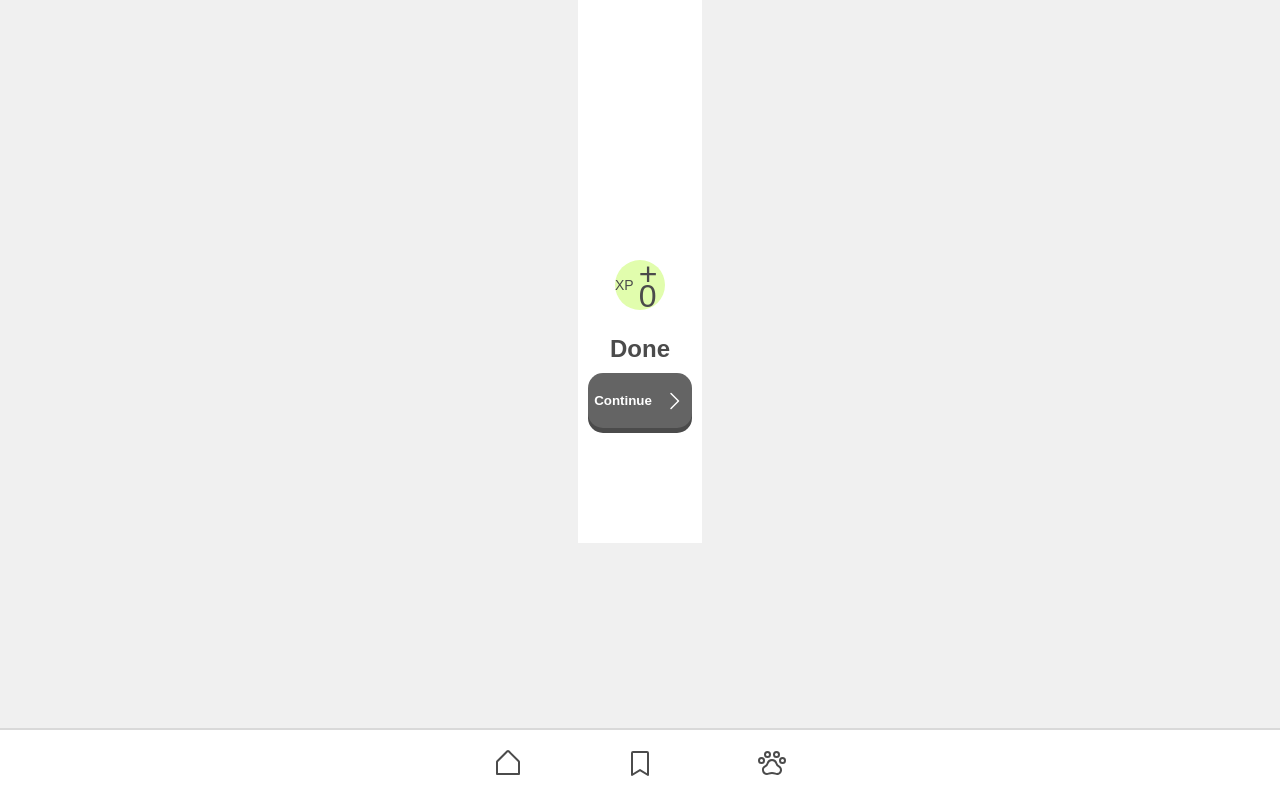
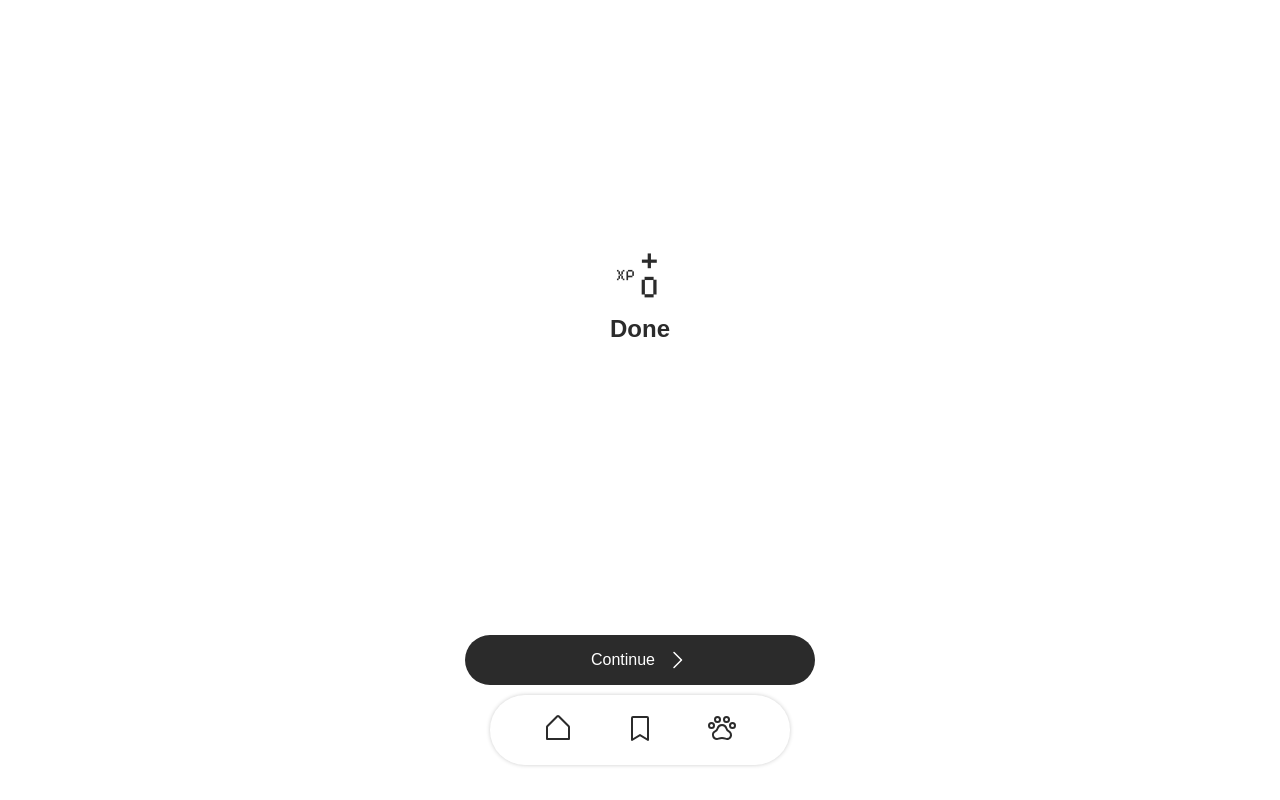
Before and after one commit to orngsoftware/helfy, a React (Vite) app in the folder frontend/: page /done/task in a window 1280 px wide. Built offline with nearby package versions, Linux system fonts and the light colour scheme.

Commit message:
update: index.css

```diff
--- a/frontend/src/index.css
+++ b/frontend/src/index.css
@@ -1,37 +1,47 @@
 :root {
     font-family: Arial, Helvetica, sans-serif;
-    --black-color: #4b4b4b;
-    --grey-color: #f0f0f0;
-    --dark-grey-color: #d9d9d9;
-    --dark-green-color: #80b918;
-    --green-color: #e1fdad;
-    --dark-blue-color: #52abff;
-    --blue-color: #b3daff;
-    --orange-color: #ffad54;
-    --dark-yellow-color: #e8a92b;
-    --yellow-color: #ffe574;
-    --red-color: #e85621;
+    --black-color: #2b2b2b;
+    --grey-color: #EFEFEF;
+    --dark-grey-color: #949796;
+    --dark-green-color: #D9F253;
+    --green-color: #e9ff70;
+    --dark-blue-color: #35c6ff;
+    --blue-color: #70d6ff;
+    --orange-color: #ff9770;
+    --dark-yellow-color: #e5af28;
+    --yellow-color: #ffd670;
+    --red-color: #ff0000;
 }
 
 li {
-    font-size: 14px;
+    font-size: 1rem;
+}
+
+.pixel-sans {
+    font-family: "Pixelify Sans", sans-serif;
+    font-weight: 100;
 }
 
 p {
-    font-size: 14px;
+    font-size: 1rem;
+    font-weight: 400;
     margin: 5px;
-    line-height: 1.4rem;
+    line-height: 1.6rem;
     max-width: 350px;
+}
+
+button {
+    font-size: 1rem;
 }
 
 a {
     text-decoration: underline;
-    color: var(--dark-green-color);
+    color: var(--blue-color);
     transition: color 0.3s ease;
 }
 
 a:hover {
-    color: #8cca1a;
+    color: var(--dark-blue-color);
 }
 
 body {
@@ -41,11 +51,11 @@ body {
 }
 
 h2, h3, .sm-heading {
-    font-weight: bold;
+    font-weight: 600;
 }
 
 h2, h3 {
-    margin: 10px;
+    margin: 5px;
 }
 
 footer {
@@ -64,13 +74,8 @@ footer {
     color: var(--red-color);
 }
 
-.right-text {
-    margin-left: 10px;
-}
-
 .to-right {
-    align-self: flex-end;
-    margin-right: 15px;
+    margin-left: auto;
 }
 
 .to-left {
@@ -79,177 +84,78 @@ footer {
 
 .to-bottom {
     margin-top: auto;
-    margin-bottom: 85px;
+    margin-bottom: 25px;
 }
 
 .clickable {
     cursor: pointer;
 }
 
+.pixelated-img {
+    image-rendering: pixelated;
+}
+
 /* Buttons */
 
 .btn-primary {
     border: none;
-    border-radius: 15px;
+    border-radius: 25px;
+    padding: 20px;
     color: white;
-    background-color: #646464;
-    height: 55px;
+    background-color: var(--black-color);
+    height: 50px;
     width: 100%;
-    font-weight: bold;
+    max-width: 350px;
     display: flex;
     justify-content: center;
     align-items: center;
     gap: 10px;
     cursor: pointer;
-    box-shadow: 0 5px var(--black-color);
-    transition: background-color 0.3s ease, transform 0.1s ease, box-shadow 0.1s ease;
+    transition: transform 0.1s ease;
 }
 
 .btn-primary:active {
-    box-shadow: none;
-    transform: translateY(5px);
+    transform: scale(0.9);
 }
 
-/* Green variant */
-.btn-primary.green {
-    background-color: var(--green-color);
-    color: var(--black-color);
-    box-shadow: 0 5px var(--dark-green-color);
-}
-
-.btn-primary.green:active {
-    box-shadow: none;
-}
-
-/* Blue variant */
-.btn-primary.blue {
-    background-color: var(--blue-color);
-    color: var(--black-color);
-    box-shadow: 0 5px var(--dark-blue-color);
-}
-
-.btn-primary.blue:active {
-    box-shadow: none;
-}
-
-/* White variant */
 .btn-primary.btn-white {
     background-color: white;
     color: var(--black-color);
-    box-shadow: 0 5px var(--dark-grey-color);
 }
-
-.btn-primary.btn-white:active {
-    box-shadow: none;
-}
-
-/* Red variant */
-.btn-primary.btn-red {
-    background-color: var(--orange-color);
-    border: 2px solid var(--red-color);
-    color: var(--red-color);
-    box-shadow: 0 5px var(--red-color);
-}
-
-.btn-primary.btn-red:active {
-    box-shadow: none;
-}
-
-/* Outline button */
-.btn-outline {
-    border: 2px solid var(--black-color);
-    background-color: transparent;
-    color: var(--black-color);
-    border-radius: 15px;
-    height: 55px;
-    width: 100%;
-    font-weight: bold;
-    display: flex;
-    justify-content: center;
-    align-items: center;
-    gap: 10px;
-    cursor: pointer;
-    transition: background-color 0.3s ease, transform 0.1s ease, box-shadow 0.1s ease;
-}
-
-.btn-outline:hover {
-    background-color: var(--dark-grey-color);
-}
-
 
 /* Components and containers */
 
 .auth-input {
     border: none;
+    box-sizing: border-box;
     border-radius: 15px;
     height: 50px;
-    flex: 1;
     padding-left: 15px;
-    width: 300px;
+    width: 100%;
 }
 
 .auth-input::placeholder {
-    font-size: 14px;
+    font-size: 1rem;
 }
 
 .auth-form {
     display: flex;
     flex-direction: column;
     gap: 10px;
-    min-width: 300px;
+    width: 100%;
     margin-top: 20px;
 }
 
 .card {
-    position: relative;
     display: flex;
     flex-direction: column;
-    align-items: flex-start;
-    justify-content: flex-start;
     border-radius: 15px;
     background-color: white;
-    max-width: 350px;
-    padding: 10px;
-}
-
-.card.clickable {
-    box-shadow: 0 5px var(--dark-grey-color);
-    transition: 0.1s ease, box-shadow 0.1s ease;
-}
-.card.clickable:active {
-    box-shadow: none;
-    transform: translateY(5px);
-}
-.card.clickable.learn {
-    background-color: var(--blue-color);
-    box-shadow: 0 5px var(--dark-blue-color);
     width: 100%;
-}
-.card.clickable.learn:active {
-    box-shadow: none;
-}
-.card.clickable.task {
-    background-color: white;
-    width: 100%;
-}
-
-.card.clickable.task.delayed {
-    background-color: var(--orange-color);
-    box-shadow: 0 5px var(--red-color);
-}
-
-.card.clickable.task.delayed:active {
-    box-shadow: none;
-}
-
-.card.clickable.task.habit {
-    background-color: var(--yellow-color);
-    border: 2px solid var(--dark-yellow-color);
-    box-shadow: 0 5px var(--dark-yellow-color);
-}
-
-.card.clickable.task.habit:active {
-    box-shadow: none;
+    box-sizing: border-box;
+    -moz-box-sizing: border-box;
+    -webkit-box-sizing: border-box;
+    padding: 15px;
 }
 
 .container {
@@ -265,9 +171,25 @@ footer {
     align-items: center;
 }
 
+.icon-row.w-bg {
+    background-color: var(--dark-green-color);
+    width: fit-content;
+    height: fit-content;
+    border-radius: 25px;
+    box-sizing: border-box;
+    padding: 0 10px 0 10px;
+}
+
+.icon-row.w-bg.w-outline {
+    background-color: transparent;
+    border: 2px solid white;
+}
+
 .col {
     display: flex;
     flex-direction: column;
+    width: 100%;
+    max-width: 350px;
     margin: 10px;
 }
 
@@ -295,57 +217,17 @@ footer {
     flex-wrap: wrap;
 }
 
-.scrollable {
-    max-height: 50%;
-    overflow-y: auto;
+.color-container {
+    position: absolute;
+    top: 0;
+    left: 0;
+    width: 100%;
+    min-height: 100vh;
+    display: flex;
+    justify-content: center;
 }
 
 /* Elements */
-
-.circle {
-    position: absolute;
-    display: flex;
-    justify-content: center;
-    align-items: center;
-    top: -6px;
-    right: -2px;
-    width: 20px;
-    height: 20px;
-    background-color: var(--red-color);
-    border-radius: 50%;
-    z-index: 1;
-}
-
-.arrow-back {
-    margin-bottom: 10px;
-    cursor: pointer;
-}
-
-.task-mark {
-    position: absolute;
-    right: 10px;
-}
-
-.outline-box {
-    display: flex;
-    justify-content: center;
-    align-items: center;
-    border-radius: 15px;
-    border: 2px solid var(--black-color);
-    height: fit-content;
-    min-width: 80px;
-    padding: 0px 2px 0px 2px;
-}
-
-.outline-box.tab-active {
-    border: 2px solid var(--dark-green-color);
-    background-color: var(--green-color);
-    color: var(--dark-green-color);
-}
-
-.outline-box.tab {
-    border: none;
-}
 
 .hl {
     flex: 1;
@@ -367,11 +249,18 @@ footer {
     display: flex;
     justify-content: center;
     align-items: center;
-    background-color: var(--green-color);
+    background-color: white;
+    border: none;
     border-radius: 50%;
-    width: 50px;
-    height: 50px;
+    width: 30px;
+    height: 30px;
     cursor: pointer;
+}
+
+.pill-container {
+    border-radius: 25px;
+    padding: 2px 10px 2px 10px;
+    background-color: var(--grey-color);
 }
 
 .card.landing-feature {
@@ -381,12 +270,11 @@ footer {
 }
 
 .card.popup {
-    position: fixed;
     align-items: center;
     text-align: center;
-    top: 50%;
-    left: 50%;
-    transform: translate(-50%, -50%);
+    max-width: 320px;
+    gap: 10px;
+    padding: 20px;
     z-index: 1000;
 }
 
@@ -394,9 +282,23 @@ footer {
     position: fixed;
     top: 0;
     left: 0;
+    justify-content: center;
+    align-items: center;
     background: rgba(0, 0, 0, 0.5);
     z-index: 999;
     overflow-y: auto;
+}
+
+.flash-overlay {
+    position: fixed;
+    top: 0;
+    left: 0;
+    width: 100%;
+    height: 100%;
+    background-color: rgb(251, 194, 51, 0.2);
+    border: 3px solid var(--dark-yellow-color);
+    box-sizing: border-box;
+    z-index: 9999;
 }
 
 .progress-bar {
@@ -412,21 +314,30 @@ footer {
    width: 90%;
    height: 20%;
    border-radius: 15px;
-   background-color: #75bcff;
+   background-color: var(--blue-color);
    align-self: flex-start;
    margin: 4px 5px 0px 4px
 }
 
 .card.popup.store {
-    top: 75%;
-    border: 2px solid var(--dark-grey-color);
     width: 90%;
+    max-height: 300px;
+    padding-top: 10px;
+    box-shadow: 0 0 4px #ccc;
     align-items: flex-start;
+}
+
+.card.store-element {
+    cursor: pointer;
+    border: 2px solid var(--grey-color);
+    align-items: center;
+    height: 135px;
 }
 
 .companion {
     position: relative;
     margin-bottom: 10px;
+    image-rendering: pixelated;
     width: 300px;
     height: 300px;
 }
@@ -436,6 +347,7 @@ footer {
     top: 0;
     left: 0;
     width: 300px;
+    image-rendering: pixelated;
     height: 300px;
     z-index: 2;
 }
@@ -446,29 +358,77 @@ footer {
     height: 300px;
 }
 
-.close-icon {
-    position: absolute;
-    top: 10px;
-    right: 10px;
+.tag {
+    background-color: rgb(255, 0, 0, 0.5);
+    color: var(--red-color);
+    border-radius: 5px;
+    padding-left: 5px;
+    padding-right: 5px;
+}
+
+.tag.right-tag {
+    margin-left: auto;
+}
+
+.tag p {
+    font-size: 0.8rem;
+    margin: 0px;
 }
 
 .navbar {
     display: flex;
     justify-content: center;
     align-items: center;
+    align-self: center;
+    gap: 50px;
     width: 100%;
-    gap: 100px;
+    max-width: 300px;
     height: 70px;
-    background-color: white;
-    border-top: 2px solid var(--dark-grey-color);
-    align-self: center;
+    background-color: rgba(255, 255, 255, 0.3);
+    border-radius: 50px;
+    box-shadow: 0 0 4px #ccc;
+    backdrop-filter: blur(7px);
     position: fixed;
-    bottom: 0;
+    bottom: 35px;
+}
+
+.nav-element {
+    cursor: pointer;
+}
+
+.nav-element.active {
+    display: flex;
+    background-color: var(--black-color);
+    justify-content: center;
+    align-items: center;
+    border-radius: 50%;
+    width: 50px;
+    height: 50px;
 }
 
 .card.landing-demo {
+    position: relative;
     padding: 25px;
+
     max-width: 350px;
+}
+
+.top-card {
+    display: flex;
+    width: 100%;
+    align-items: center;
+    justify-content: space-between;
+    height: 75px;
+    padding: 0px 20px 5px 20px;
+    box-sizing: border-box;
+    background-color: var(--green-color);
+    border-bottom-right-radius: 15px;
+    border-bottom-left-radius: 15px;
+}
+
+.text-subtext {
+    display: flex;
+    flex-direction: column;
 }
 
 .landing-img {
```
